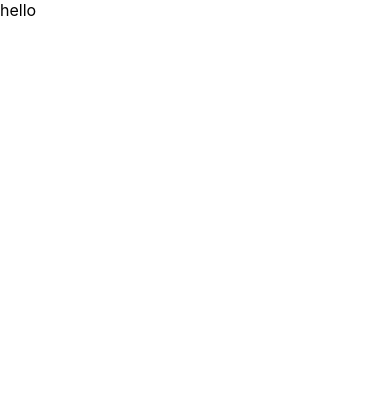
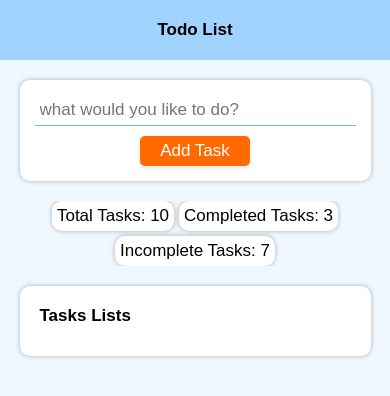
Before and after one commit to harshit0571/todo-list-react, a React (Create React App) app: page / in a window 390 px wide. Shown: the top 396 px of the page. Built offline with nearby package versions, Linux system fonts and the light colour scheme.

Commit message:
ui created

```diff
--- a/src/App.css
+++ b/src/App.css
@@ -1,38 +1,253 @@
-.App {
-  text-align: center;
+
+@import url("https://fonts.googleapis.com/css2?family=Inter&display=swap");
+
+* {
+  padding: 0;
+  margin: 0;
+  height: 100%;
+  width: 100%;
+  box-sizing: border-box;
+  font-family: Arial, Helvetica, sans-serif;
+}
+main {
+  background-color: aliceblue;
+  height: auto;
+  min-height: 100vh;
 }
 
-.App-logo {
-  height: 40vmin;
-  pointer-events: none;
+.header {
+  width: 100%;
+  background-color: rgb(160, 211, 255);
+  height: max-content;
+  text-align: center;
+  padding: 20px;
 }
 
-@media (prefers-reduced-motion: no-preference) {
-  .App-logo {
-    animation: App-logo-spin infinite 20s linear;
+.mainContainer {
+  display: flex;
+  flex-direction: column;
+  width: 100%;
+  gap: 20px;
+  height: max-content;
+  align-items: center;
+  margin-top: 20px;
+}
+
+.addTodoBox {
+  box-shadow: 0 0 5px rgba(0, 0, 0, 0.3);
+  width: 60%;
+  display: flex;
+  flex-direction: column;
+  justify-content: space-around;
+  align-items: center;
+  height: max-content;
+  gap: 20px;
+  background-color: white;
+  padding: 40px;
+  border-radius: 10px;
+}
+.addTodoBox input {
+  border: none;
+  border-bottom: 1px solid rgb(102, 184, 255);
+  outline: none;
+  text-align: start;
+  width: 50%;
+  min-width: 300px;
+  padding: 5px;
+  font-size: 1.2rem;
+}
+
+.addTodoBox button {
+  width: max-content;
+  color: white;
+
+  padding-top: 10px;
+  padding-bottom: 10px;
+  padding-left: 30px;
+  padding-right: 30px;
+  border-radius: 5px;
+  background-color: rgb(255, 106, 0);
+  border: none;
+  box-shadow: 0 2px 4px rgba(0, 0, 0, 0.1);
+}
+.addTodoBox button:hover {
+  box-shadow: 0 0 5px rgba(0, 0, 0, 0.3);
+}
+
+.bottomContainer {
+  box-shadow: 0 0 5px rgba(0, 0, 0, 0.3);
+  width: 60%;
+  display: flex;
+  padding: 20px;
+  flex-direction: column;
+  background-color: white;
+  justify-content: center;
+  align-items: center;
+  height: max-content;
+  margin-bottom: 20px;
+  gap: 10px;
+  border-radius: 10px;
+}
+
+.todoContainer {
+  display: flex;
+  width: 100%;
+  gap: 5px;
+  flex-direction: column;
+}
+
+.todo {
+  width: 100%;
+  padding-left: 5px;
+  display: flex;
+  font-size: 1.3rem;
+  justify-content: space-between;
+  padding-top: 10px;
+  border-radius: 5px;
+  padding-bottom: 10px;
+
+  background-color: aliceblue;
+}
+
+.todo .buttons {
+  display: flex;
+
+  width: max-content;
+  gap: 20px;
+}
+.todo .buttons input {
+  width: 20px;
+  height: 20px;
+  cursor: pointer;
+}
+.todo .buttons i {
+  color: red;
+
+  cursor: pointer;
+}
+
+#number {
+  width: max-content;
+  min-width: 30px;
+  padding-right: 5px;
+}
+
+#task {
+  text-align: start;
+  padding-right: 5%;
+}
+.checked {
+  text-decoration: line-through;
+}
+button {
+  cursor: pointer;
+}
+.todo:hover {
+  background-color: rgb(160, 211, 255);
+}
+
+.todoCounter {
+  display: flex;
+  width: 60%;
+  gap: 10px;
+  flex-wrap: wrap;
+}
+.todoCounter div {
+  padding: 20px;
+  width: max-content;
+  border-radius: 10px;
+  height: max-content;
+  min-width: 200px;
+  box-shadow: 0 2px 4px rgba(232, 186, 186, 0.1);
+  background-color: white;
+  transition: 0.5s;
+}
+.totalTodos:hover {
+  background-color: rgb(160, 211, 255);
+  cursor: pointer;
+  color: white;
+}
+.completedTodos:hover {
+  background-color: green;
+  cursor: pointer;
+  color: white;
+}
+.incompletedTodos:hover {
+  background-color: red;
+  cursor: pointer;
+  color: white;
+}
+
+@media screen and (max-width: 1024px) {
+  .addTodoBox {
+    width: 80%;
+  }
+  .bottomContainer {
+    width: 80%;
+  }
+  .todoCounter {
+    display: flex;
+    width: 100%;
+    flex-wrap: wrap;
+    overflow: auto;
+    justify-content: center;
+    gap: 5px;
+  }
+  .todoCounter div {
+    padding: 10px;
+    width: max-content;
+    border-radius: 10px;
+    height: max-content;
+    min-width: 0px;
+    box-shadow: 0 0 5px rgba(0, 0, 0, 0.3);
+    background-color: white;
+    transition: 0.5s;
   }
 }
 
-.App-header {
-  background-color: #282c34;
-  min-height: 100vh;
-  display: flex;
-  flex-direction: column;
-  align-items: center;
-  justify-content: center;
-  font-size: calc(10px + 2vmin);
-  color: white;
-}
+@media screen and (max-width: 550px) {
+  * {
+    font-size: 17px;
+  }
+  .addTodoBox {
+    width: 90%;
+    gap: 10px;
+    padding: 15px;
+  }
+  .bottomContainer {
+    width: 90%;
+  }
+  .todoCounter {
+    display: flex;
+    width: 100%;
+    flex-wrap: wrap;
+    overflow: auto;
+    justify-content: center;
+    gap: 5px;
+  }
+  .todoCounter div {
+    padding: 5px;
+    width: max-content;
+    border-radius: 10px;
+    height: max-content;
+    min-width: 0px;
+    box-shadow: 0 0 5px rgba(0, 0, 0, 0.3);
+    background-color: white;
+    transition: 0.5s;
+  }
 
-.App-link {
-  color: #61dafb;
-}
+  .addTodoBox input {
+    font-size: 1rem;
+    width: 100%;
+    min-width: 100px;
+    padding: 5px;
+  }
 
-@keyframes App-logo-spin {
-  from {
-    transform: rotate(0deg);
-  }
-  to {
-    transform: rotate(360deg);
+  .addTodoBox button {
+    padding-top: 5px;
+    padding-bottom: 5px;
+    padding-left: 20px;
+    padding-right: 20px;
+    font-size: 1rem;
   }
 }
--- a/src/App.js
+++ b/src/App.js
@@ -1,8 +1,15 @@
 import logo from "./logo.svg";
 import "./App.css";
+import Header from "./components/Header";
+import MainContainer from "./components/MainContainer";
 
 function App() {
-  return <div>hello </div>;
+  return (
+    <main>
+      <Header />
+      <MainContainer/>
+    </main>
+  );
 }
 
 export default App;
--- /dev/null
+++ b/src/components/Header.jsx
@@ -0,0 +1,11 @@
+import React from "react";
+
+const Header = () => {
+  return (
+    <div class="header">
+      <h1>Todo List</h1>
+    </div>
+  );
+};
+
+export default Header;
--- /dev/null
+++ b/src/components/MainContainer.jsx
@@ -0,0 +1,27 @@
+import React from 'react'
+
+const MainContainer = () => {
+  return (
+    <section class="mainContainer">
+    <div class="addTodoBox">
+      <input
+        type="text"
+        id="addInput"
+        placeholder="what would you like to do?"
+      />
+      <button onclick="addTask()">Add Task</button>
+    </div>
+    <div class="todoCounter">
+      <div class="totalTodos">Total Tasks: 10</div>
+      <div class="completedTodos">Completed Tasks: 3</div>
+      <div class="incompletedTodos">Incomplete Tasks: 7</div>
+    </div>
+    <div class="bottomContainer">
+      <h1>Tasks Lists</h1>
+      <div class="todoContainer"></div>
+    </div>
+  </section>
+  )
+}
+
+export default MainContainer
```
